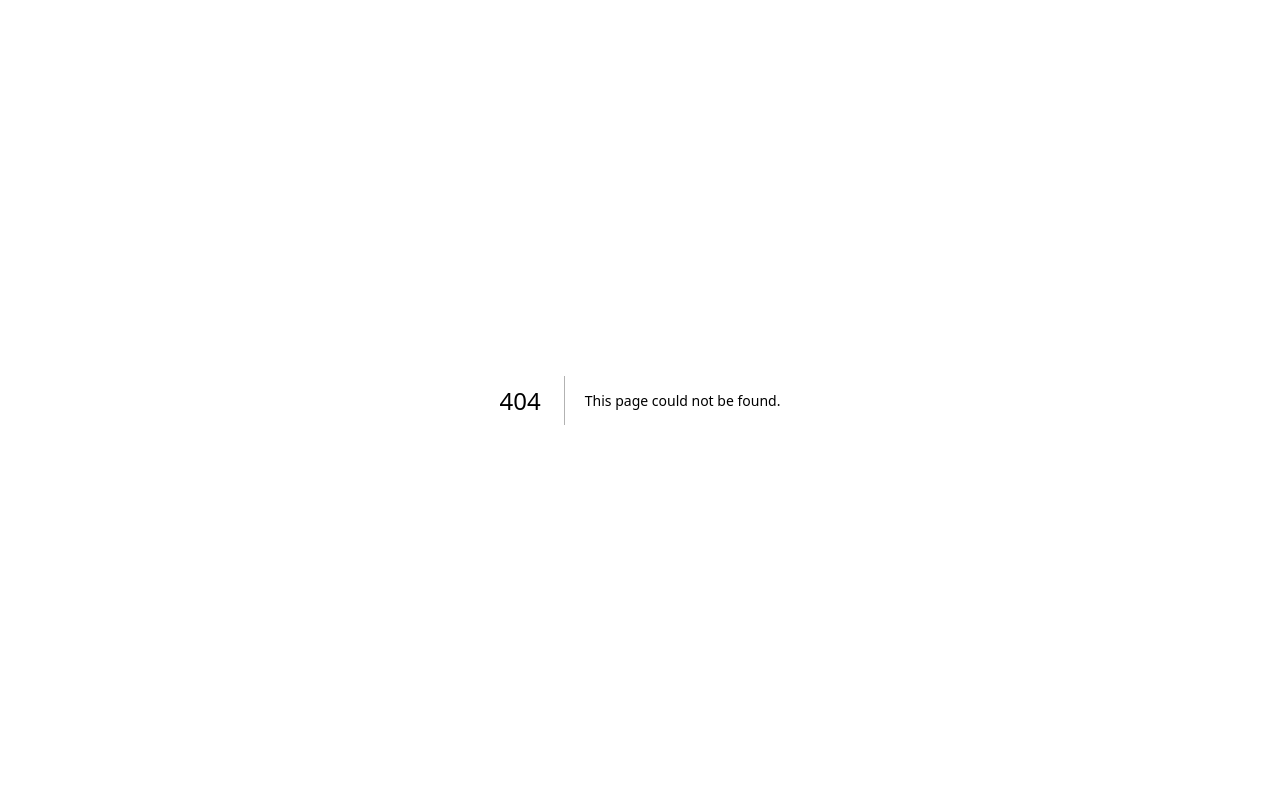
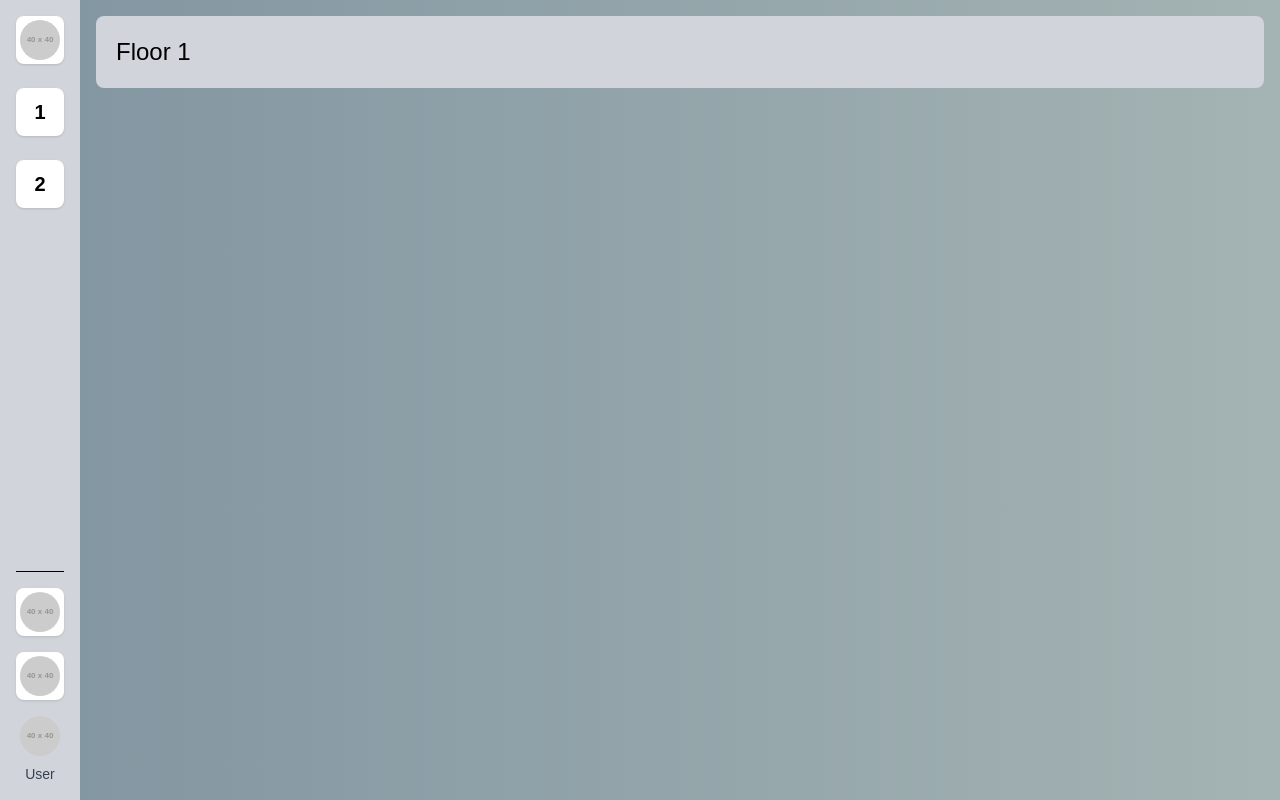
Before and after one commit to szymnob/smarthome-dashboard, a Next.js app: page /dashboard/floor/1 in a window 1280 px wide. Before the commit this address had no page. Built offline with nearby package versions, Linux system fonts and the light colour scheme.

Commit message:
dynamicaly genrate floor page

```diff
--- /dev/null
+++ b/src/app/dashboard/floor/[floorId]/page.jsx
@@ -0,0 +1,43 @@
+'use client';
+
+import Header from "@/app/ui/dashboard/RectHeader";
+
+import { useContext, useEffect, useState } from 'react';
+import DataContext from '@/app/dashboard/dataContext';
+import {useRouter} from "next/navigation";
+import {getFloorsNumbers} from "@/app/dashboard/dataService";
+
+export default function Page() {
+    const router = useRouter();
+    const { data } = useContext(DataContext);
+
+
+    useEffect(() => {
+        if(router.isReady && data){
+            const floorNumbers = getFloorsNumbers(data);
+            const floorId = router.query.floorId;
+            console.log("Numer piętra: ");
+            console.log(floorId);
+            if(!data.home.floors[floorId]){
+                return(
+                    <>
+                        <h1 className="text-2xl text-bold">Floor not found</h1>
+                    </>
+                )
+            }
+        };
+    }, [router.isReady, data]);
+
+    if(!data) return null;
+
+
+
+
+    return(
+        <>
+            <Header>
+                <h1 className="text-2xl text-bold">Floor 1</h1>
+            </Header>
+        </>
+    )
+}
```
